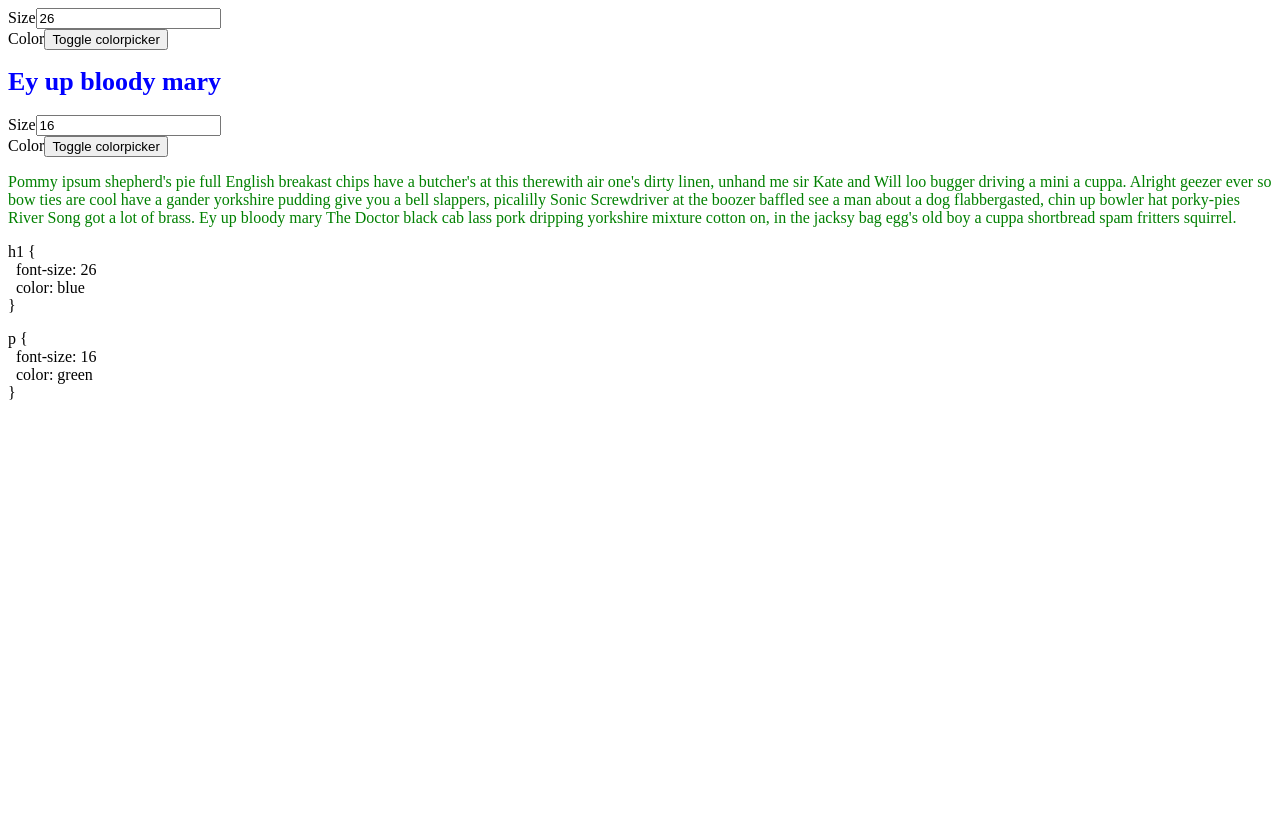
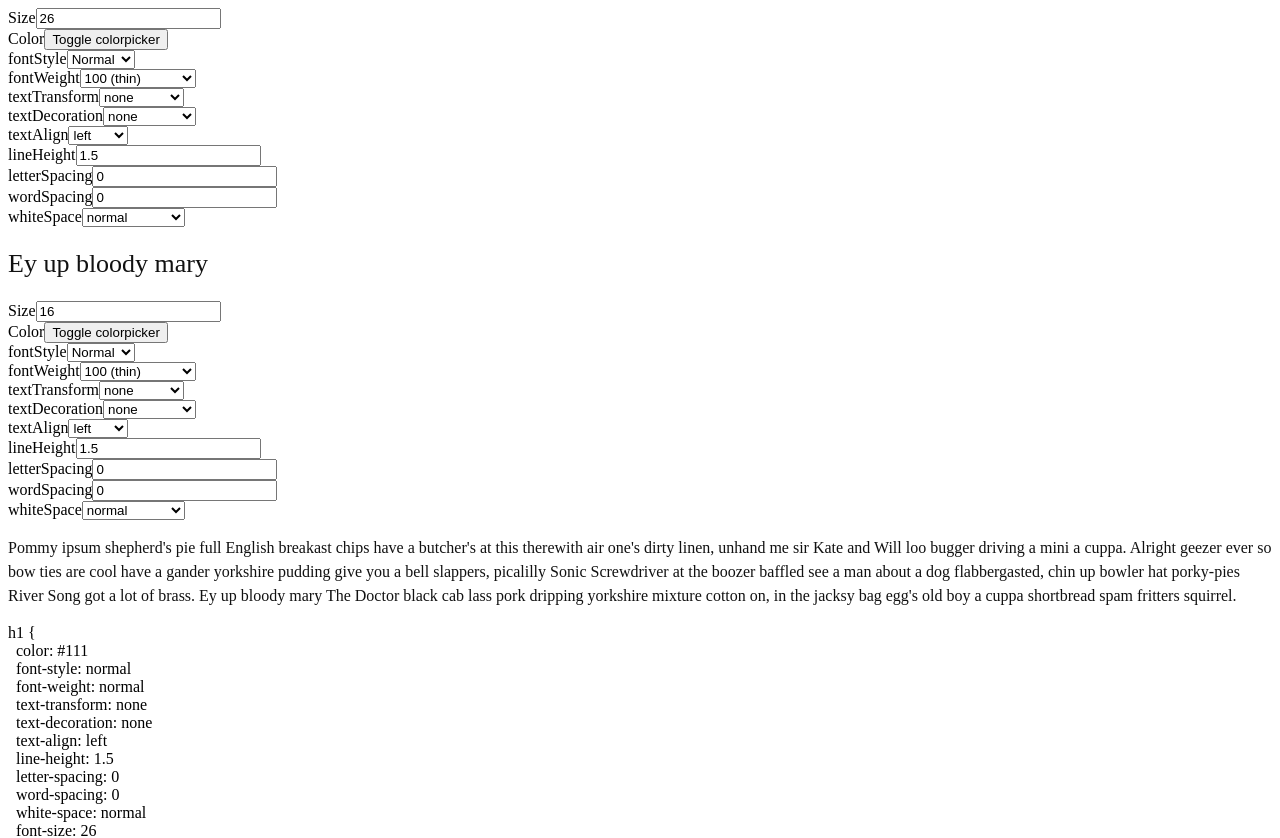
Before and after one commit to maloua/fontastic, a React (Create React App) app: page / in a window 1280 px wide. Shown: the top 838 px of the page. Before the commit the page ends 800 px from the top, so only its background shows below. Built offline with nearby package versions, Linux system fonts and the light colour scheme.

Commit message:
add more text properties

```diff
--- a/src/App.tsx
+++ b/src/App.tsx
@@ -3,11 +3,27 @@ import { Controls, Converter, H1, Paragraph } from "./components";
 import { Style } from "./interfaces";
 import "./App.css";
 
+const baseStyle = {
+  color: "#111",
+  fontStyle: "normal",
+  fontWeight: "normal",
+  textTransform: "none",
+  textDecoration: "none",
+  textAlign: "left",
+  lineHeight: 1.5,
+  letterSpacing: 0,
+  wordSpacing: 0,
+  whiteSpace: "normal"
+};
+
 export default () => {
-  const [h1, setH1] = useState<Style>({ fontSize: 26, color: "blue" });
+  const [h1, setH1] = useState<Style>({
+    ...baseStyle,
+    fontSize: 26
+  });
   const [paragraph, setParagraph] = useState<Style>({
-    fontSize: 16,
-    color: "green"
+    ...baseStyle,
+    fontSize: 16
   });
 
   return (
--- a/src/components/Controls.tsx
+++ b/src/components/Controls.tsx
@@ -27,7 +27,19 @@ export class Controls extends React.Component<Props, State> {
   }
 
   render() {
-    const { fontSize, color } = this.props.style;
+    const {
+      fontSize,
+      color,
+      fontStyle,
+      fontWeight,
+      textTransform,
+      textDecoration,
+      textAlign,
+      lineHeight,
+      letterSpacing,
+      wordSpacing,
+      whiteSpace
+    } = this.props.style;
 
     return (
       <div>
@@ -60,6 +72,126 @@ export class Controls extends React.Component<Props, State> {
             </div>
           )}
         </div>
+
+        <div>
+          <label>fontStyle</label>
+          <select
+            value={fontStyle}
+            onChange={e => this.handleChange("fontStyle", e.target.value)}
+          >
+            <option value="normal">Normal</option>
+            <option value="italic">Italic</option>
+            <option value="oblique">Oblique</option>
+          </select>
+        </div>
+
+        <div>
+          <label>fontWeight</label>
+          <select
+            value={fontWeight}
+            onChange={e => this.handleChange("fontWeight", e.target.value)}
+          >
+            <option value="100">100 (thin)</option>
+            <option value="200">200 (extra light)</option>
+            <option value="300">300 (light)</option>
+            <option value="400">400 (normal)</option>
+            <option value="500">500 (medium)</option>
+            <option value="600">600 (semi bold)</option>
+            <option value="700">700 (bold)</option>
+            <option value="800">800 (extra bold)</option>
+            <option value="900">900 (black)</option>
+          </select>
+        </div>
+        <div>
+          <label>textTransform</label>
+          <select
+            value={textTransform}
+            onChange={e => this.handleChange("textTransform", e.target.value)}
+          >
+            <option value="none">none</option>
+            <option value="uppercase">uppercase</option>
+            <option value="lowercase">lowercase</option>
+            <option value="capitalize">capitalize</option>
+            <option value="full-width">full-width</option>
+          </select>
+        </div>
+
+        <div>
+          <label>textDecoration</label>
+          <select
+            value={textDecoration}
+            onChange={e => this.handleChange("textDecoration", e.target.value)}
+          >
+            <option value="none">none</option>
+            <option value="underline">underline</option>
+            <option value="overline">overline</option>
+            <option value="line-through">line-through</option>
+          </select>
+        </div>
+
+        <div>
+          <label>textAlign</label>
+          <select
+            value={textAlign}
+            onChange={e => this.handleChange("textAlign", e.target.value)}
+          >
+            <option value="left">left</option>
+            <option value="right">right</option>
+            <option value="center">center</option>
+            <option value="justify">justify</option>
+          </select>
+        </div>
+
+        <div>
+          <label>lineHeight</label>
+          <input
+            className="lineHeight"
+            type="number"
+            value={lineHeight}
+            onChange={e =>
+              this.handleChange("lineHeight", Number(e.target.value))
+            }
+          />
+        </div>
+
+        <div>
+          <label>letterSpacing</label>
+          <input
+            className="letterSpacing"
+            type="number"
+            value={letterSpacing}
+            onChange={e =>
+              this.handleChange("letterSpacing", Number(e.target.value))
+            }
+          />
+        </div>
+
+        <div>
+          <label>wordSpacing</label>
+          <input
+            className="wordSpacing"
+            type="number"
+            value={wordSpacing}
+            onChange={e =>
+              this.handleChange("wordSpacing", Number(e.target.value))
+            }
+          />
+        </div>
+
+        <div>
+          <label>whiteSpace</label>
+          <select
+            value={whiteSpace}
+            onChange={e => this.handleChange("whiteSpace", e.target.value)}
+          >
+            <option value="normal">normal</option>
+            <option value="nowrap">nowrap</option>
+            <option value="pre">pre</option>
+            <option value="pre-wrap">pre-wrap</option>
+            <option value="pre-line">pre-line</option>
+            <option value="break-spaces">break-spaces</option>
+          </select>
+        </div>
       </div>
     );
   }
```
Also changed, not shown: src/interfaces.tsx (+9 -0 lines).
